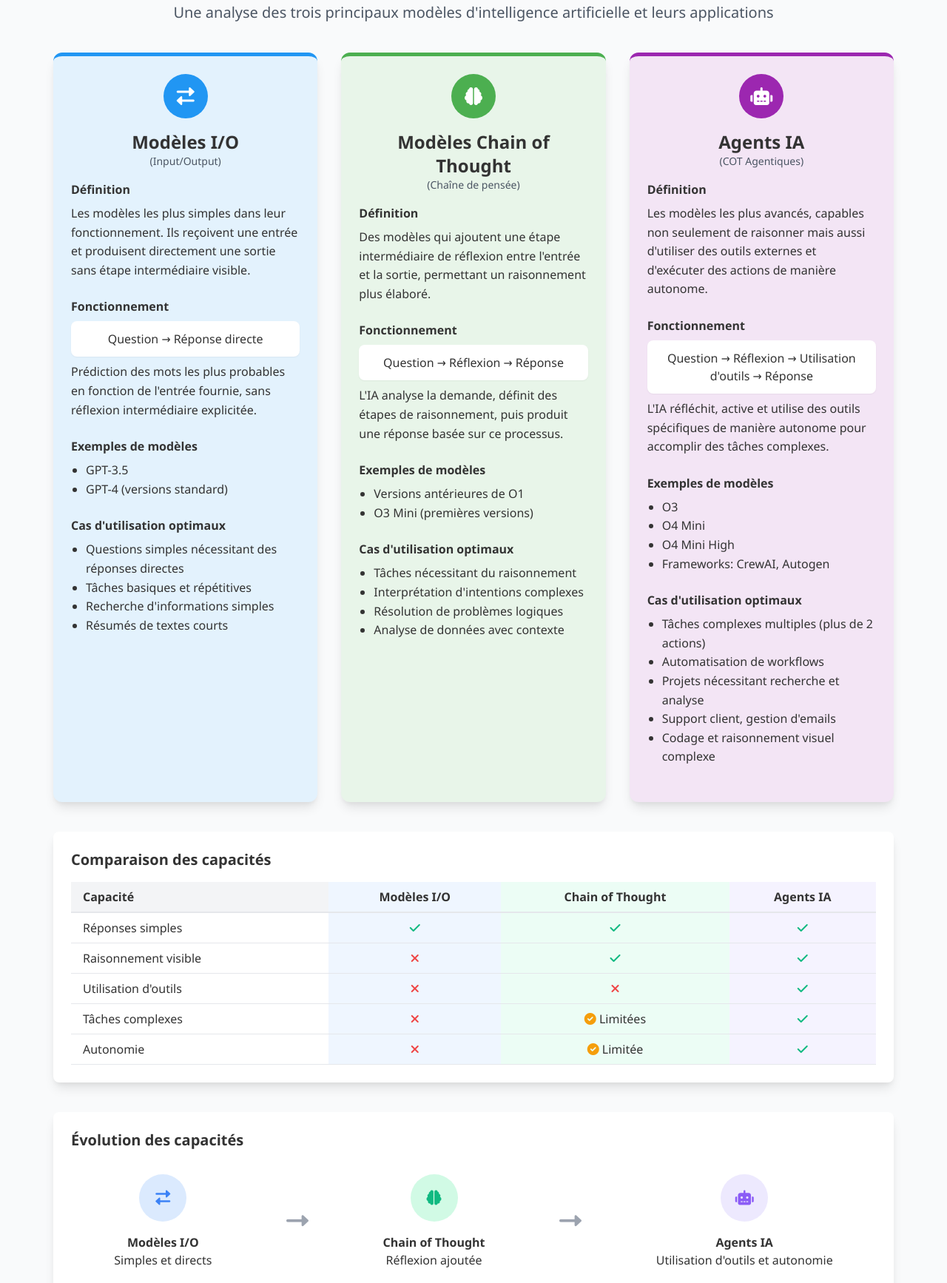
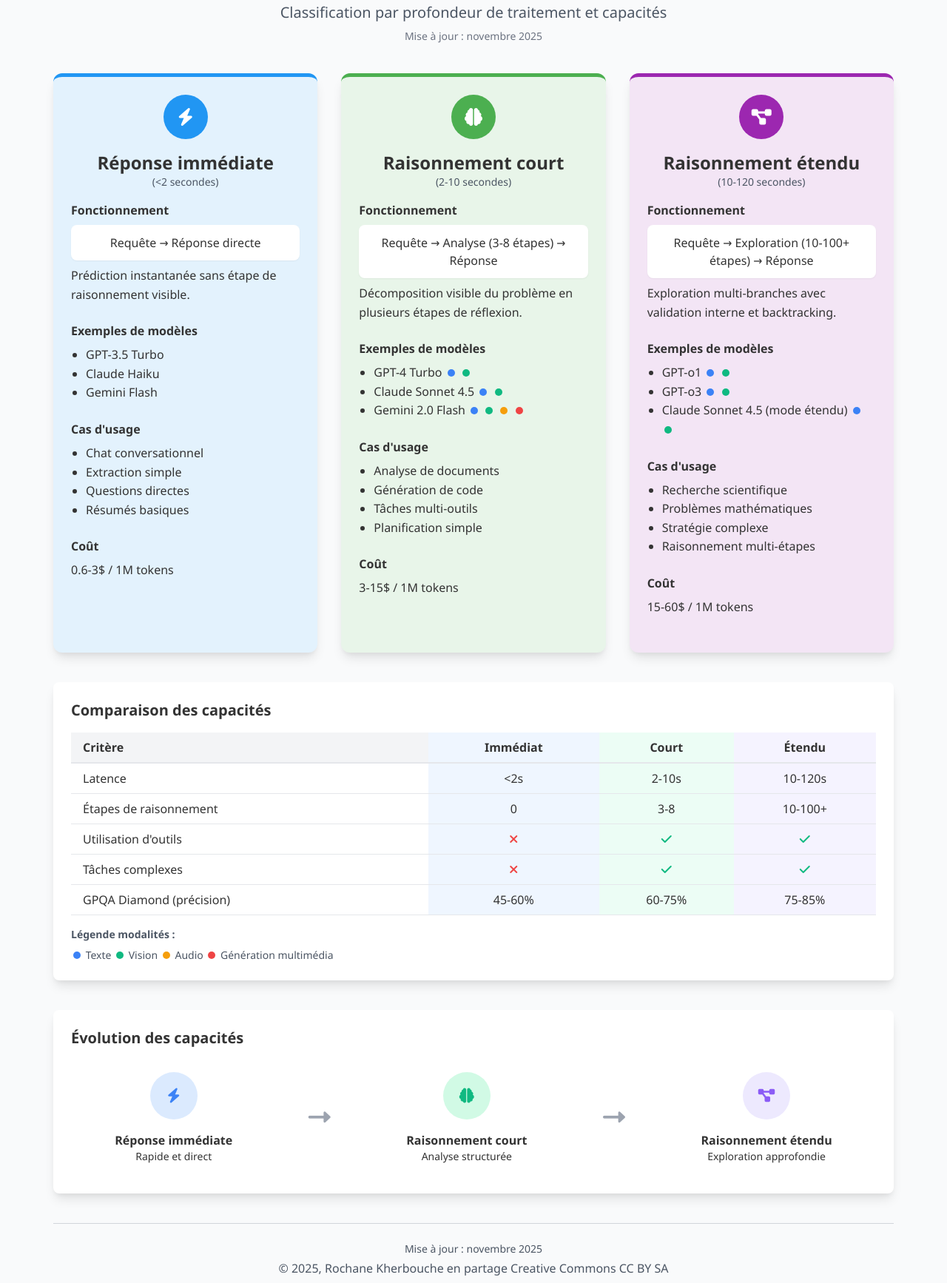
Before and after one commit to Rochikh/typologies-ia, a plain HTML site: page index.html in a window 1280 px wide. Shown: the part 125-1859 px from the top of the page at 74% size. Drawn offline with nearby package versions, Linux system fonts and the light colour scheme.

Commit message:
Refactor AI model comparison section in index.html
Updated the HTML structure and styling for AI model comparison. Changed class names for color coding and modified content for clarity and accuracy.

```diff
--- a/index.html
+++ b/index.html
@@ -26,21 +26,17 @@
         .ai-card:hover {
             transform: translateY(-5px);
         }
-        .io-color {
+        .immediate-color {
             background-color: #e3f2fd;
             border-top: 5px solid #2196f3;
         }
-        .cot-color {
+        .short-color {
             background-color: #e8f5e9;
             border-top: 5px solid #4caf50;
         }
-        .agent-color {
+        .extended-color {
             background-color: #f3e5f5;
             border-top: 5px solid #9c27b0;
-        }
-        .section-title {
-            font-weight: 700;
-            margin-bottom: 1rem;
         }
         .icon-container {
             width: 60px;
@@ -51,15 +47,15 @@
             justify-content: center;
             margin-bottom: 1rem;
         }
-        .io-icon {
+        .immediate-icon {
             background-color: #2196f3;
             color: white;
         }
-        .cot-icon {
+        .short-icon {
             background-color: #4caf50;
             color: white;
         }
-        .agent-icon {
+        .extended-icon {
             background-color: #9c27b0;
             color: white;
         }
@@ -73,154 +69,171 @@
         .feature-content {
             line-height: 1.6;
         }
-        .comparison-arrow {
-            display: flex;
-            align-items: center;
-            justify-content: center;
-            padding: 1rem 0;
+        .modality-badge {
+            display: inline-block;
+            width: 10px;
+            height: 10px;
+            border-radius: 50%;
+            margin: 0 3px;
         }
-        @media (max-width: 768px) {
-            .comparison-arrow {
-                transform: rotate(90deg);
-                margin: 2rem 0;
-            }
-        }
+        .mod-text { background-color: #3b82f6; }
+        .mod-vision { background-color: #10b981; }
+        .mod-audio { background-color: #f59e0b; }
+        .mod-gen { background-color: #ef4444; }
     </style>
 </head>
 <body>
     <div class="container mx-auto">
         <header class="text-center my-10">
             <h1 class="text-4xl font-bold mb-4">Les différents types d'IA : comparaison</h1>
-            <p class="text-xl text-gray-600 mb-8">Une analyse des trois principaux modèles d'intelligence artificielle et leurs applications</p>
+            <p class="text-xl text-gray-600 mb-2">Classification par profondeur de traitement et capacités</p>
+            <p class="text-sm text-gray-500">Mise à jour : novembre 2025</p>
         </header>
 
         <div class="grid grid-cols-1 md:grid-cols-3 gap-8 mb-10">
-            <!-- I/O Models -->
-            <div class="ai-card io-color p-6">
+            <div class="ai-card immediate-color p-6">
                 <div class="flex flex-col items-center mb-4">
-                    <div class="icon-container io-icon">
-                        <i class="fas fa-exchange-alt text-2xl"></i>
+                    <div class="icon-container immediate-icon">
+                        <i class="fas fa-bolt text-2xl"></i>
                     </div>
-                    <h2 class="text-2xl font-bold text-center">Modèles I/O</h2>
-                    <p class="text-sm text-gray-600 text-center">(Input/Output)</p>
-                </div>
-
-                <div class="feature">
-                    <h3 class="feature-title">Définition</h3>
-                    <p class="feature-content">Les modèles les plus simples dans leur fonctionnement. Ils reçoivent une entrée et produisent directement une sortie sans étape intermédiaire visible.</p>
+                    <h2 class="text-2xl font-bold text-center">Réponse immédiate</h2>
+                    <p class="text-sm text-gray-600 text-center">(&lt;2 secondes)</p>
                 </div>
 
                 <div class="feature">
                     <h3 class="feature-title">Fonctionnement</h3>
                     <div class="bg-white p-3 rounded-lg shadow-sm mb-2">
-                        <p class="text-center font-medium">Question → Réponse directe</p>
+                        <p class="text-center font-medium">Requête → Réponse directe</p>
                     </div>
-                    <p class="feature-content">Prédiction des mots les plus probables en fonction de l'entrée fournie, sans réflexion intermédiaire explicitée.</p>
+                    <p class="feature-content">Prédiction instantanée sans étape de raisonnement visible.</p>
                 </div>
 
                 <div class="feature">
                     <h3 class="feature-title">Exemples de modèles</h3>
                     <ul class="list-disc pl-5 feature-content">
-                        <li>GPT-3.5</li>
-                        <li>GPT-4 (versions standard)</li>
+                        <li>GPT-3.5 Turbo</li>
+                        <li>Claude Haiku</li>
+                        <li>Gemini Flash</li>
                     </ul>
                 </div>
 
                 <div class="feature">
-                    <h3 class="feature-title">Cas d'utilisation optimaux</h3>
+                    <h3 class="feature-title">Cas d'usage</h3>
                     <ul class="list-disc pl-5 feature-content">
-                        <li>Questions simples nécessitant des réponses directes</li>
-                        <li>Tâches basiques et répétitives</li>
-                        <li>Recherche d'informations simples</li>
-                        <li>Résumés de textes courts</li>
+                        <li>Chat conversationnel</li>
+                        <li>Extraction simple</li>
+                        <li>Questions directes</li>
+                        <li>Résumés basiques</li>
                     </ul>
+                </div>
+
+                <div class="feature">
+                    <h3 class="feature-title">Coût</h3>
+                    <p class="feature-content">0.6-3$ / 1M tokens</p>
                 </div>
             </div>
 
-            <!-- COT Models -->
-            <div class="ai-card cot-color p-6">
+            <div class="ai-card short-color p-6">
                 <div class="flex flex-col items-center mb-4">
-                    <div class="icon-container cot-icon">
+                    <div class="icon-container short-icon">
                         <i class="fas fa-brain text-2xl"></i>
                     </div>
-                    <h2 class="text-2xl font-bold text-center">Modèles Chain of Thought</h2>
-                    <p class="text-sm text-gray-600 text-center">(Chaîne de pensée)</p>
-                </div>
-
-                <div class="feature">
-                    <h3 class="feature-title">Définition</h3>
-                    <p class="feature-content">Des modèles qui ajoutent une étape intermédiaire de réflexion entre l'entrée et la sortie, permettant un raisonnement plus élaboré.</p>
+                    <h2 class="text-2xl font-bold text-center">Raisonnement court</h2>
+                    <p class="text-sm text-gray-600 text-center">(2-10 secondes)</p>
                 </div>
 
                 <div class="feature">
                     <h3 class="feature-title">Fonctionnement</h3>
                     <div class="bg-white p-3 rounded-lg shadow-sm mb-2">
-                        <p class="text-center font-medium">Question → Réflexion → Réponse</p>
+                        <p class="text-center font-medium">Requête → Analyse (3-8 étapes) → Réponse</p>
                     </div>
-                    <p class="feature-content">L'IA analyse la demande, définit des étapes de raisonnement, puis produit une réponse basée sur ce processus.</p>
+                    <p class="feature-content">Décomposition visible du problème en plusieurs étapes de réflexion.</p>
                 </div>
 
                 <div class="feature">
                     <h3 class="feature-title">Exemples de modèles</h3>
                     <ul class="list-disc pl-5 feature-content">
-                        <li>Versions antérieures de O1</li>
-                        <li>O3 Mini (premières versions)</li>
+                        <li>GPT-4 Turbo
+                            <span class="modality-badge mod-text"></span>
+                            <span class="modality-badge mod-vision"></span>
+                        </li>
+                        <li>Claude Sonnet 4.5
+                            <span class="modality-badge mod-text"></span>
+                            <span class="modality-badge mod-vision"></span>
+                        </li>
+                        <li>Gemini 2.0 Flash
+                            <span class="modality-badge mod-text"></span>
+                            <span class="modality-badge mod-vision"></span>
+                            <span class="modality-badge mod-audio"></span>
+                            <span class="modality-badge mod-gen"></span>
+                        </li>
                     </ul>
                 </div>
 
                 <div class="feature">
-                    <h3 class="feature-title">Cas d'utilisation optimaux</h3>
+                    <h3 class="feature-title">Cas d'usage</h3>
                     <ul class="list-disc pl-5 feature-content">
-                        <li>Tâches nécessitant du raisonnement</li>
-                        <li>Interprétation d'intentions complexes</li>
-                        <li>Résolution de problèmes logiques</li>
-                        <li>Analyse de données avec contexte</li>
+                        <li>Analyse de documents</li>
+                        <li>Génération de code</li>
+                        <li>Tâches multi-outils</li>
+                        <li>Planification simple</li>
                     </ul>
+                </div>
+
+                <div class="feature">
+                    <h3 class="feature-title">Coût</h3>
+                    <p class="feature-content">3-15$ / 1M tokens</p>
                 </div>
             </div>
 
-            <!-- Agent IA Models -->
-            <div class="ai-card agent-color p-6">
+            <div class="ai-card extended-color p-6">
                 <div class="flex flex-col items-center mb-4">
-                    <div class="icon-container agent-icon">
-                        <i class="fas fa-robot text-2xl"></i>
+                    <div class="icon-container extended-icon">
+                        <i class="fas fa-project-diagram text-2xl"></i>
                     </div>
-                    <h2 class="text-2xl font-bold text-center">Agents IA</h2>
-                    <p class="text-sm text-gray-600 text-center">(COT Agentiques)</p>
-                </div>
-
-                <div class="feature">
-                    <h3 class="feature-title">Définition</h3>
-                    <p class="feature-content">Les modèles les plus avancés, capables non seulement de raisonner mais aussi d'utiliser des outils externes et d'exécuter des actions de manière autonome.</p>
+                    <h2 class="text-2xl font-bold text-center">Raisonnement étendu</h2>
+                    <p class="text-sm text-gray-600 text-center">(10-120 secondes)</p>
                 </div>
 
                 <div class="feature">
                     <h3 class="feature-title">Fonctionnement</h3>
                     <div class="bg-white p-3 rounded-lg shadow-sm mb-2">
-                        <p class="text-center font-medium">Question → Réflexion → Utilisation d'outils → Réponse</p>
+                        <p class="text-center font-medium">Requête → Exploration (10-100+ étapes) → Réponse</p>
                     </div>
-                    <p class="feature-content">L'IA réfléchit, active et utilise des outils spécifiques de manière autonome pour accomplir des tâches complexes.</p>
+                    <p class="feature-content">Exploration multi-branches avec validation interne et backtracking.</p>
                 </div>
 
                 <div class="feature">
                     <h3 class="feature-title">Exemples de modèles</h3>
                     <ul class="list-disc pl-5 feature-content">
-                        <li>O3</li>
-                        <li>O4 Mini</li>
-                        <li>O4 Mini High</li>
-                        <li>Frameworks: CrewAI, Autogen</li>
+                        <li>GPT-o1
+                            <span class="modality-badge mod-text"></span>
+                            <span class="modality-badge mod-vision"></span>
+                        </li>
+                        <li>GPT-o3
+                            <span class="modality-badge mod-text"></span>
+                            <span class="modality-badge mod-vision"></span>
+                        </li>
+                        <li>Claude Sonnet 4.5 (mode étendu)
+                            <span class="modality-badge mod-text"></span>
+                            <span class="modality-badge mod-vision"></span>
+                        </li>
                     </ul>
                 </div>
 
                 <div class="feature">
-                    <h3 class="feature-title">Cas d'utilisation optimaux</h3>
+                    <h3 class="feature-title">Cas d'usage</h3>
                     <ul class="list-disc pl-5 feature-content">
-                        <li>Tâches complexes multiples (plus de 2 actions)</li>
-                        <li>Automatisation de workflows</li>
-                        <li>Projets nécessitant recherche et analyse</li>
-                        <li>Support client, gestion d'emails</li>
-                        <li>Codage et raisonnement visuel complexe</li>
+                        <li>Recherche scientifique</li>
+                        <li>Problèmes mathématiques</li>
+                        <li>Stratégie complexe</li>
+                        <li>Raisonnement multi-étapes</li>
                     </ul>
+                </div>
+
+                <div class="feature">
+                    <h3 class="feature-title">Coût</h3>
+                    <p class="feature-content">15-60$ / 1M tokens</p>
                 </div>
             </div>
         </div>
@@ -231,27 +244,27 @@
                 <table class="min-w-full bg-white">
                     <thead>
                         <tr>
-                            <th class="py-2 px-4 border-b-2 border-gray-200 bg-gray-100 text-left">Capacité</th>
-                            <th class="py-2 px-4 border-b-2 border-gray-200 bg-blue-50 text-center">Modèles I/O</th>
-                            <th class="py-2 px-4 border-b-2 border-gray-200 bg-green-50 text-center">Chain of Thought</th>
-                            <th class="py-2 px-4 border-b-2 border-gray-200 bg-purple-50 text-center">Agents IA</th>
+                            <th class="py-2 px-4 border-b-2 border-gray-200 bg-gray-100 text-left">Critère</th>
+                            <th class="py-2 px-4 border-b-2 border-gray-200 bg-blue-50 text-center">Immédiat</th>
+                            <th class="py-2 px-4 border-b-2 border-gray-200 bg-green-50 text-center">Court</th>
+                            <th class="py-2 px-4 border-b-2 border-gray-200 bg-purple-50 text-center">Étendu</th>
                         </tr>
                     </thead>
                     <tbody>
                         <tr>
-                            <td class="py-2 px-4 border-b border-gray-200">Réponses simples</td>
-                            <td class="py-2 px-4 border-b border-gray-200 text-center bg-blue-50">
-                                <i class="fas fa-check text-green-500"></i>
-                            </td>
-                            <td class="py-2 px-4 border-b border-gray-200 text-center bg-green-50">
-                                <i class="fas fa-check text-green-500"></i>
-                            </td>
-                            <td class="py-2 px-4 border-b border-gray-200 text-center bg-purple-50">
-                                <i class="fas fa-check text-green-500"></i>
-                            </td>
+                            <td class="py-2 px-4 border-b border-gray-200">Latence</td>
+                            <td class="py-2 px-4 border-b border-gray-200 text-center bg-blue-50">&lt;2s</td>
+                            <td class="py-2 px-4 border-b border-gray-200 text-center bg-green-50">2-10s</td>
+                            <td class="py-2 px-4 border-b border-gray-200 text-center bg-purple-50">10-120s</td>
                         </tr>
                         <tr>
-                            <td class="py-2 px-4 border-b border-gray-200">Raisonnement visible</td>
+                            <td class="py-2 px-4 border-b border-gray-200">Étapes de raisonnement</td>
+                            <td class="py-2 px-4 border-b border-gray-200 text-center bg-blue-50">0</td>
+                            <td class="py-2 px-4 border-b border-gray-200 text-center bg-green-50">3-8</td>
+                            <td class="py-2 px-4 border-b border-gray-200 text-center bg-purple-50">10-100+</td>
+                        </tr>
+                        <tr>
+                            <td class="py-2 px-4 border-b border-gray-200">Utilisation d'outils</td>
                             <td class="py-2 px-4 border-b border-gray-200 text-center bg-blue-50">
                                 <i class="fas fa-times text-red-500"></i>
                             </td>
@@ -263,43 +276,34 @@
                             </td>
                         </tr>
                         <tr>
-                            <td class="py-2 px-4 border-b border-gray-200">Utilisation d'outils</td>
+                            <td class="py-2 px-4 border-b border-gray-200">Tâches complexes</td>
                             <td class="py-2 px-4 border-b border-gray-200 text-center bg-blue-50">
                                 <i class="fas fa-times text-red-500"></i>
                             </td>
                             <td class="py-2 px-4 border-b border-gray-200 text-center bg-green-50">
-                                <i class="fas fa-times text-red-500"></i>
+                                <i class="fas fa-check text-green-500"></i>
                             </td>
                             <td class="py-2 px-4 border-b border-gray-200 text-center bg-purple-50">
                                 <i class="fas fa-check text-green-500"></i>
                             </td>
                         </tr>
                         <tr>
-                            <td class="py-2 px-4 border-b border-gray-200">Tâches complexes</td>
-                            <td class="py-2 px-4 border-b border-gray-200 text-center bg-blue-50">
-                                <i class="fas fa-times text-red-500"></i>
-                            </td>
-                            <td class="py-2 px-4 border-b border-gray-200 text-center bg-green-50">
-                                <i class="fas fa-check-circle text-yellow-500"></i> Limitées
-                            </td>
-                            <td class="py-2 px-4 border-b border-gray-200 text-center bg-purple-50">
-                                <i class="fas fa-check text-green-500"></i>
-                            </td>
-                        </tr>
-                        <tr>
-                            <td class="py-2 px-4 border-b border-gray-200">Autonomie</td>
-                            <td class="py-2 px-4 border-b border-gray-200 text-center bg-blue-50">
-                                <i class="fas fa-times text-red-500"></i>
-                            </td>
-                            <td class="py-2 px-4 border-b border-gray-200 text-center bg-green-50">
-                                <i class="fas fa-check-circle text-yellow-500"></i> Limitée
-                            </td>
-                            <td class="py-2 px-4 border-b border-gray-200 text-center bg-purple-50">
-                                <i class="fas fa-check text-green-500"></i>
-                            </td>
+                            <td class="py-2 px-4 border-b border-gray-200">GPQA Diamond (précision)</td>
+                            <td class="py-2 px-4 border-b border-gray-200 text-center bg-blue-50">45-60%</td>
+                            <td class="py-2 px-4 border-b border-gray-200 text-center bg-green-50">60-75%</td>
+                            <td class="py-2 px-4 border-b border-gray-200 text-center bg-purple-50">75-85%</td>
                         </tr>
                     </tbody>
                 </table>
+            </div>
+            <div class="mt-4 text-sm text-gray-600">
+                <p class="mb-2"><strong>Légende modalités :</strong></p>
+                <p>
+                    <span class="modality-badge mod-text"></span> Texte
+                    <span class="modality-badge mod-vision ml-3"></span> Vision
+                    <span class="modality-badge mod-audio ml-3"></span> Audio
+                    <span class="modality-badge mod-gen ml-3"></span> Génération multimédia
+                </p>
             </div>
         </div>
 
@@ -308,10 +312,10 @@
             <div class="flex flex-col md:flex-row items-center justify-around">
                 <div class="text-center p-4">
                     <div class="rounded-full bg-blue-100 p-4 mx-auto mb-4 w-16 h-16 flex items-center justify-center">
-                        <i class="fas fa-exchange-alt text-blue-500 text-xl"></i>
+                        <i class="fas fa-bolt text-blue-500 text-xl"></i>
                     </div>
-                    <p class="font-bold">Modèles I/O</p>
-                    <p>Simples et directs</p>
+                    <p class="font-bold">Réponse immédiate</p>
+                    <p class="text-sm">Rapide et direct</p>
                 </div>
 
                 <div class="hidden md:block text-gray-400">
@@ -325,8 +329,8 @@
                     <div class="rounded-full bg-green-100 p-4 mx-auto mb-4 w-16 h-16 flex items-center justify-center">
                         <i class="fas fa-brain text-green-500 text-xl"></i>
                     </div>
-                    <p class="font-bold">Chain of Thought</p>
-                    <p>Réflexion ajoutée</p>
+                    <p class="font-bold">Raisonnement court</p>
+                    <p class="text-sm">Analyse structurée</p>
                 </div>
 
                 <div class="hidden md:block text-gray-400">
@@ -338,15 +342,16 @@
 
                 <div class="text-center p-4">
                     <div class="rounded-full bg-purple-100 p-4 mx-auto mb-4 w-16 h-16 flex items-center justify-center">
-                        <i class="fas fa-robot text-purple-500 text-xl"></i>
+                        <i class="fas fa-project-diagram text-purple-500 text-xl"></i>
                     </div>
-                    <p class="font-bold">Agents IA</p>
-                    <p>Utilisation d'outils et autonomie</p>
+                    <p class="font-bold">Raisonnement étendu</p>
+                    <p class="text-sm">Exploration approfondie</p>
                 </div>
             </div>
         </div>
 
         <footer class="mt-10 pt-6 border-t border-gray-300 text-center text-gray-600">
+            <p class="mb-1 text-sm">Mise à jour : novembre 2025</p>
             <p>© 2025, Rochane Kherbouche en partage Creative Commons CC BY SA</p>
         </footer>
     </div>
```
